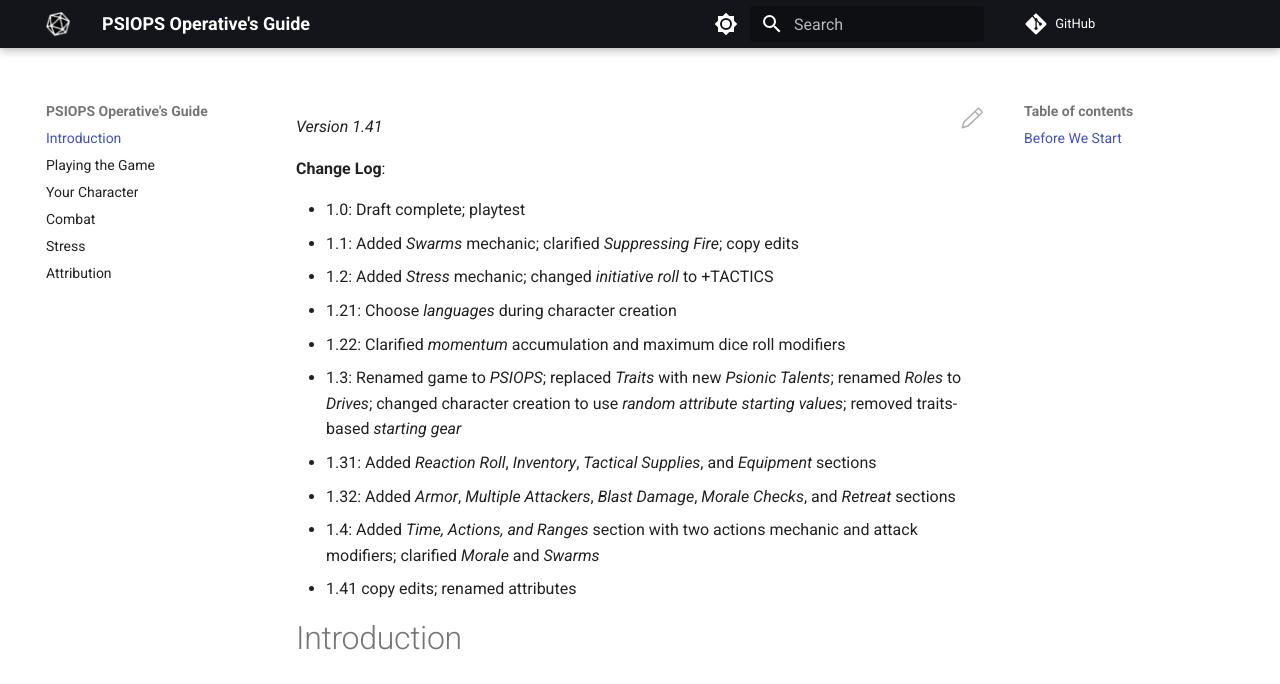
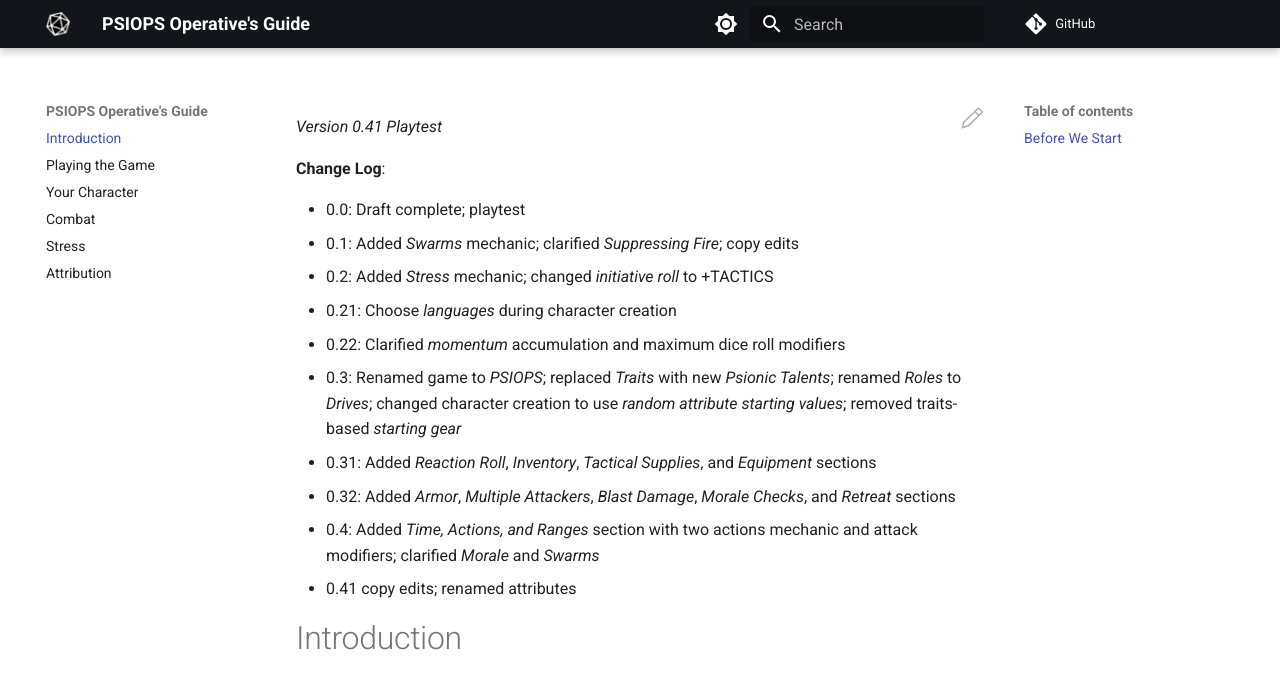
Before and after one commit to joemoose/psiops, an MkDocs documentation site: the page built from docs/index.md, in a window 1280 px wide and 1239 px high. Shown: the top 684 px of the window. Built offline with MkDocs 1.6.1 and Material for MkDocs 9.7.7, drawn with Linux system fonts in a browser that asks for light colours; comment, search, counter and statistics services are not loaded.

Commit message:
Update index.md

```diff
--- a/docs/index.md
+++ b/docs/index.md
@@ -1,17 +1,17 @@
-*Version 1.41*
+*Version 0.41 Playtest*
 
 **Change Log**:
 
-- 1.0: Draft complete; playtest
-- 1.1: Added *Swarms* mechanic; clarified *Suppressing Fire*; copy edits
-- 1.2: Added *Stress* mechanic; changed *initiative roll* to +TACTICS
-- 1.21: Choose *languages* during character creation
-- 1.22: Clarified *momentum* accumulation and maximum dice roll modifiers
-- 1.3: Renamed game to *PSIOPS*; replaced *Traits* with new *Psionic Talents*; renamed *Roles* to *Drives*; changed character creation to use *random attribute starting values*; removed traits-based *starting gear*
-- 1.31: Added *Reaction Roll*, *Inventory*, *Tactical Supplies*, and *Equipment* sections
-- 1.32: Added *Armor*, *Multiple Attackers*, *Blast Damage*, *Morale Checks*, and *Retreat* sections
-- 1.4: Added *Time, Actions, and Ranges* section with two actions mechanic and attack modifiers; clarified *Morale* and *Swarms*
-- 1.41 copy edits; renamed attributes
+- 0.0: Draft complete; playtest
+- 0.1: Added *Swarms* mechanic; clarified *Suppressing Fire*; copy edits
+- 0.2: Added *Stress* mechanic; changed *initiative roll* to +TACTICS
+- 0.21: Choose *languages* during character creation
+- 0.22: Clarified *momentum* accumulation and maximum dice roll modifiers
+- 0.3: Renamed game to *PSIOPS*; replaced *Traits* with new *Psionic Talents*; renamed *Roles* to *Drives*; changed character creation to use *random attribute starting values*; removed traits-based *starting gear*
+- 0.31: Added *Reaction Roll*, *Inventory*, *Tactical Supplies*, and *Equipment* sections
+- 0.32: Added *Armor*, *Multiple Attackers*, *Blast Damage*, *Morale Checks*, and *Retreat* sections
+- 0.4: Added *Time, Actions, and Ranges* section with two actions mechanic and attack modifiers; clarified *Morale* and *Swarms*
+- 0.41 copy edits; renamed attributes
 
 # Introduction
 
```
